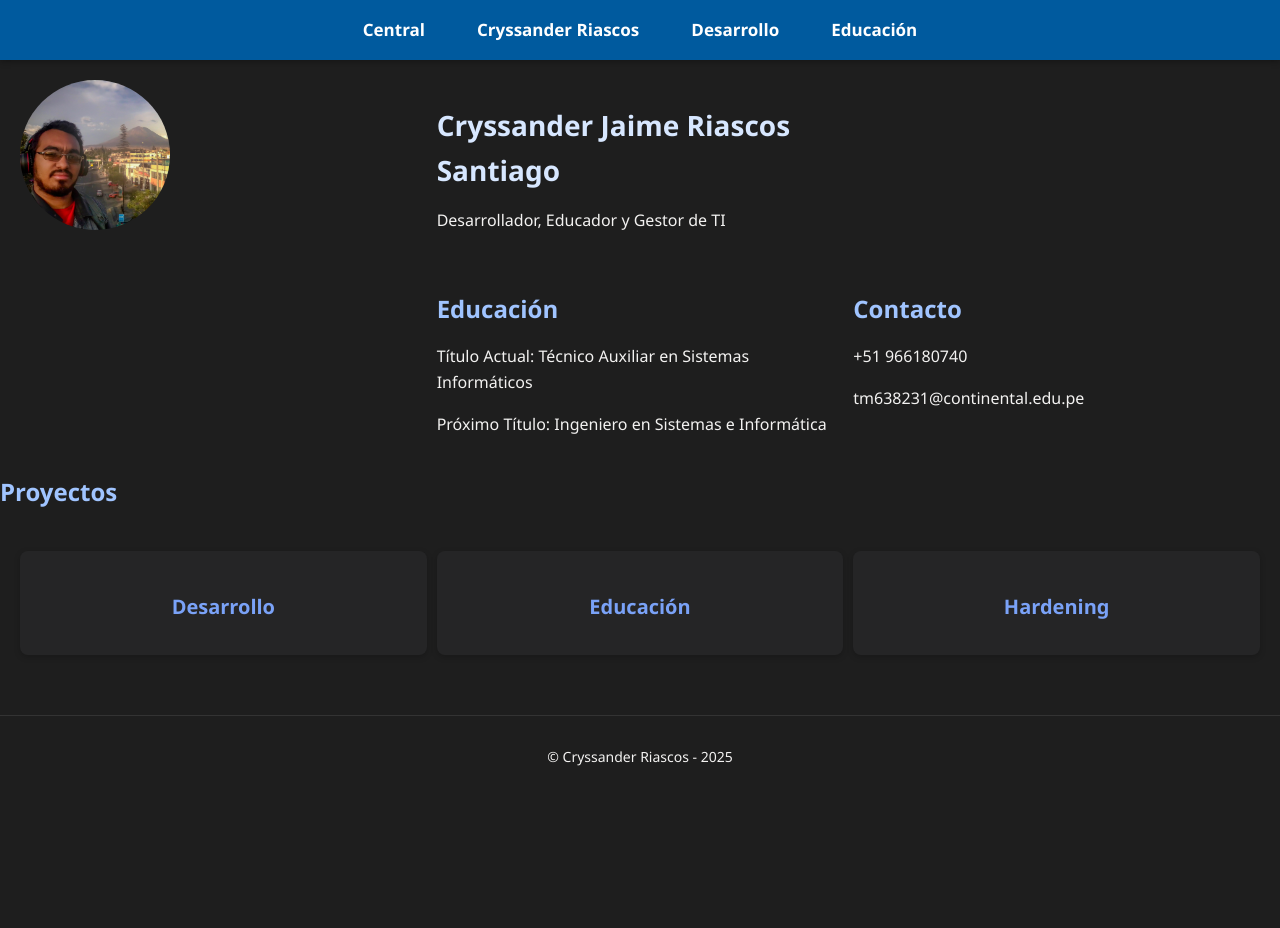
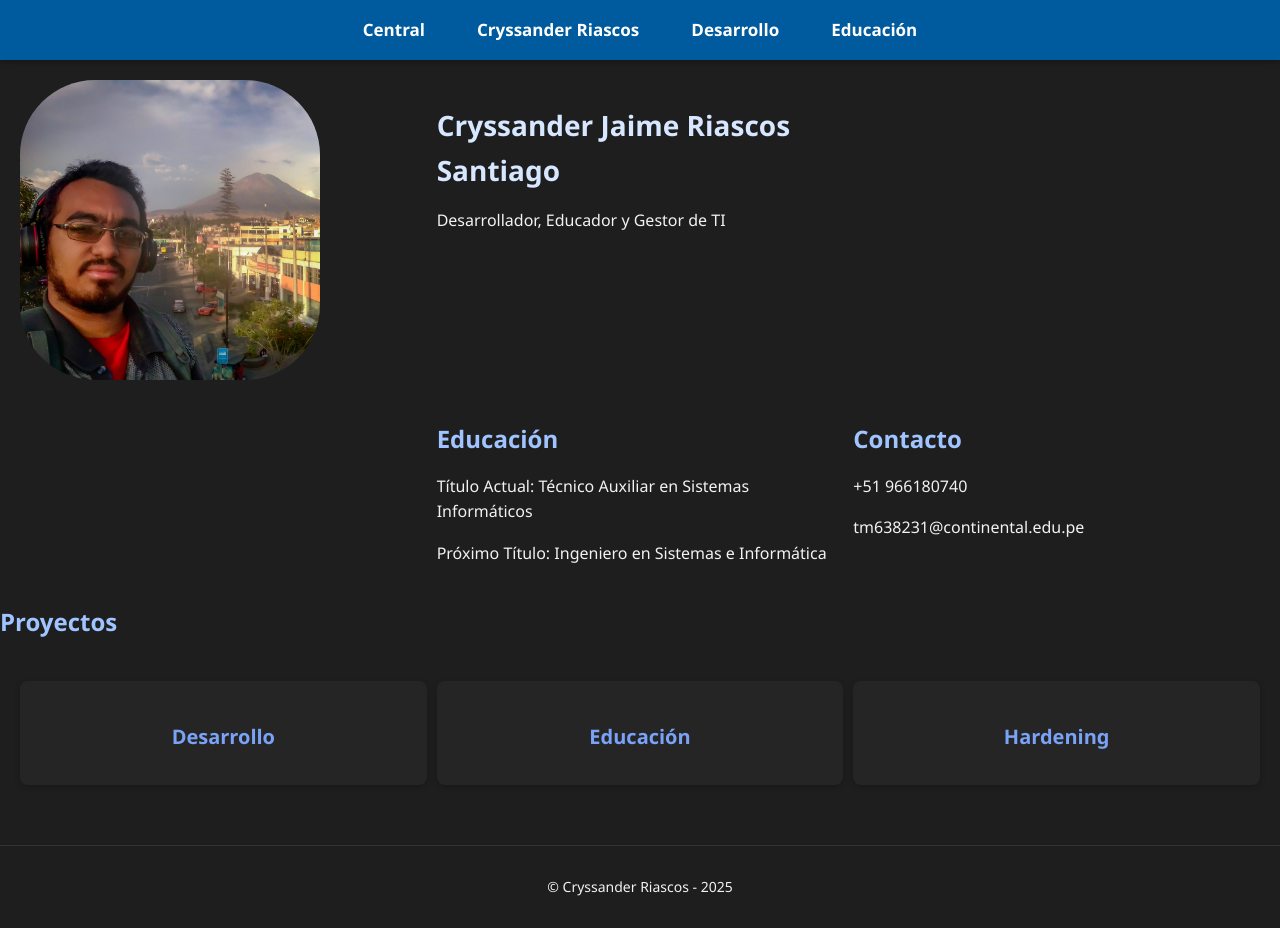
Before and after one commit to rlaricorcontinental/grupo8nrc23730, a Jekyll site: the page built from TM638231/index.md, in a window 1280 px wide. Built offline with Jekyll 4.4.1, drawn with Linux system fonts in a browser that asks for light colours; before the commit the page ends 900 px from its top, so only the background shows below that.

Commit message:
Update tm638231-index.html

```diff
--- a/_layouts/tm638231-index.html
+++ b/_layouts/tm638231-index.html
@@ -23,10 +23,10 @@
             text-align: center;
         }
         .profile-pic {
-            width: 150px;
-            height: 150px;
+            width: 300px;
+            height: 300px;
             object-fit: cover;
-            border-radius: 75%;
+            border-radius: 25%;
         }
     </style>
 </head>
@@ -34,7 +34,7 @@
     {% include tm638231-header.html %}
     <section class="perfil">
         <div class="grid-container3">
-            <img src="/TM638231/perfil.jpg" alt="Foto de perfil" class="profile-pic">
+            <img src="/grupo8nrc23730/TM638231/perfil.jpg" alt="Foto de perfil" class="profile-pic">
             <div>
                 <h1>{{ page.nombre }}</h1>
                 <p>{{ page.descripcion }}</p>
```
